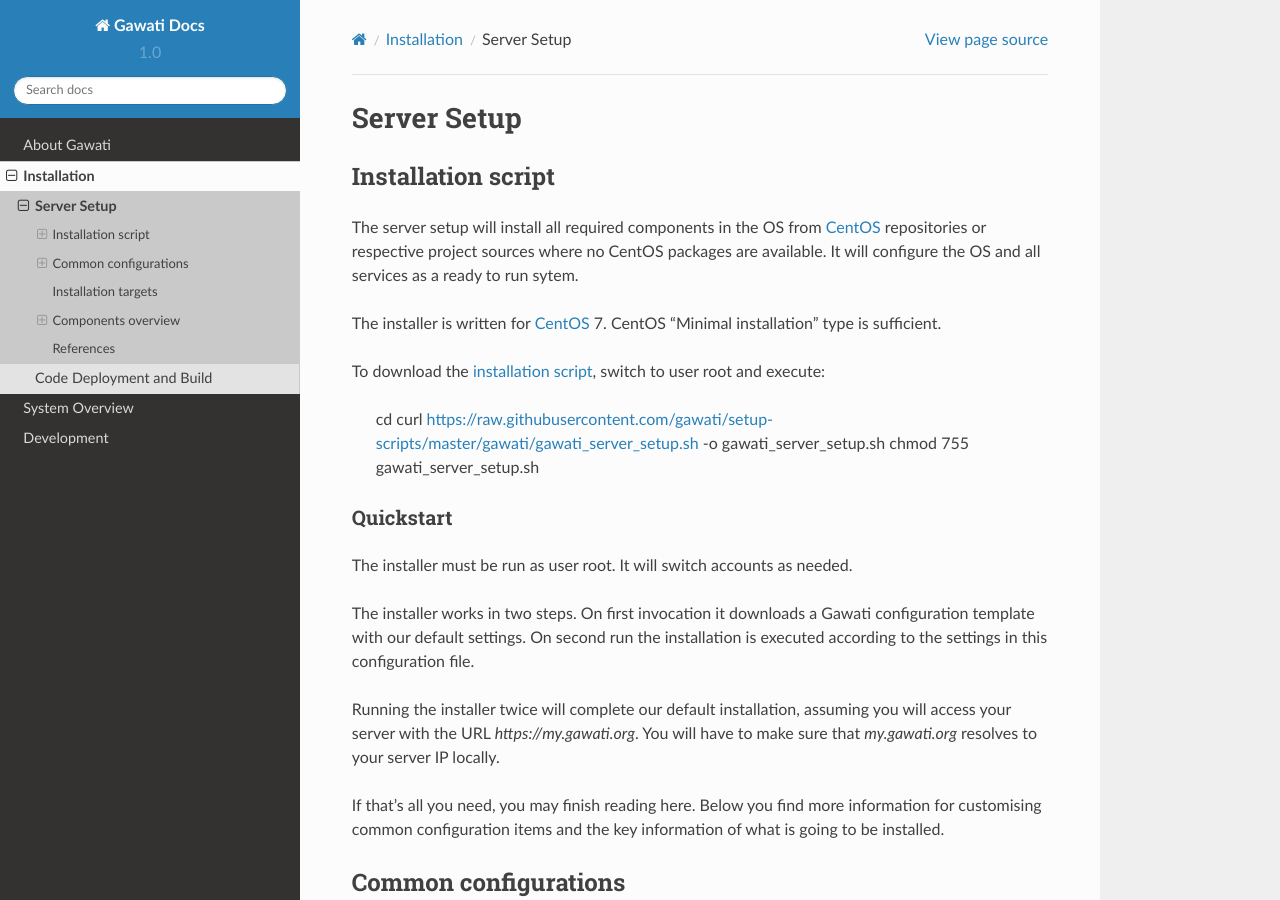
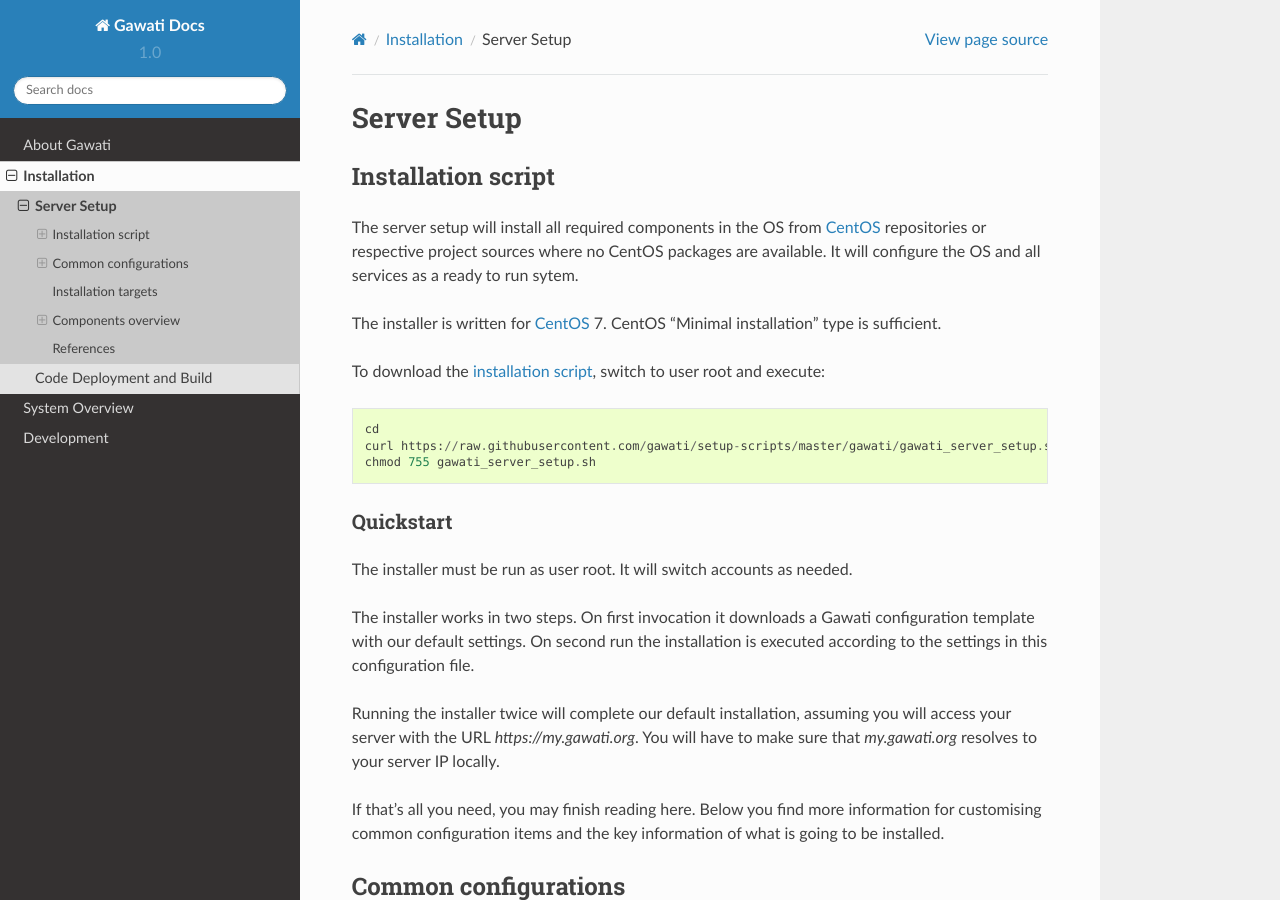
Before and after one commit to gawati/gawati-docs, a Sphinx documentation site: the page built from docs/source/setup/setup-essentials.rst, in a window 1280 px wide and 900 px high. Built offline with Sphinx 7.4.7 and the Read the Docs theme 2.0.0, drawn with Linux system fonts in a browser that asks for light colours.

Commit message:
Fix code literal marker

```diff
--- a/docs/source/setup/setup-essentials.rst
+++ b/docs/source/setup/setup-essentials.rst
@@ -11,7 +11,7 @@ It will configure the OS and all services as a ready to run sytem.
 The installer is written for `CentOS`_ 7. CentOS "Minimal installation" type
 is sufficient.
 
-To download the `installation script`_, switch to user root and execute:
+To download the `installation script`_, switch to user root and execute::
 
  cd
  curl https://raw.githubusercontent.com/gawati/setup-scripts/master/gawati/gawati_server_setup.sh -o gawati_server_setup.sh
```
